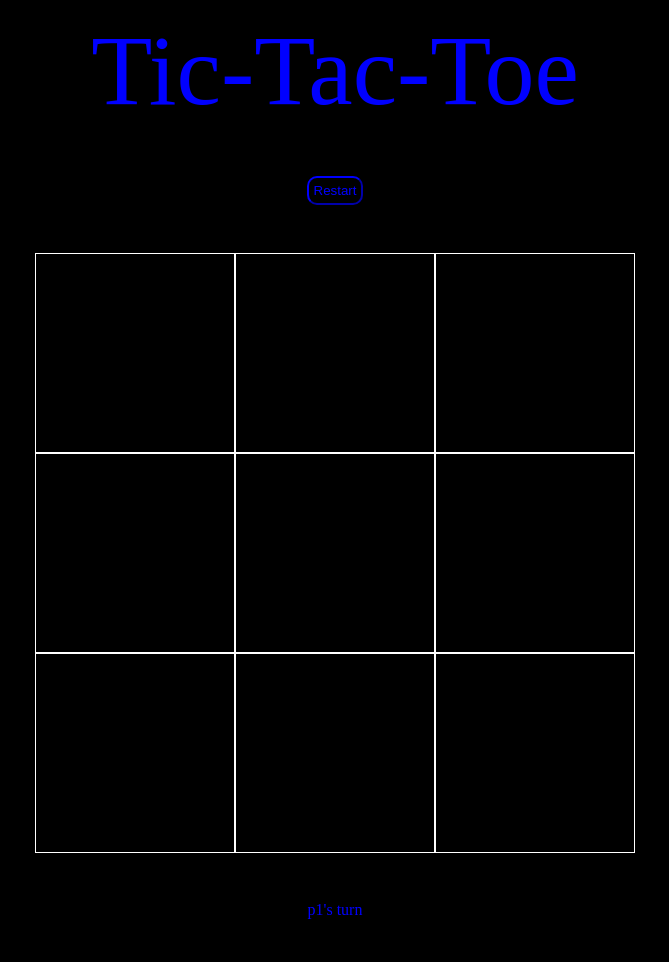
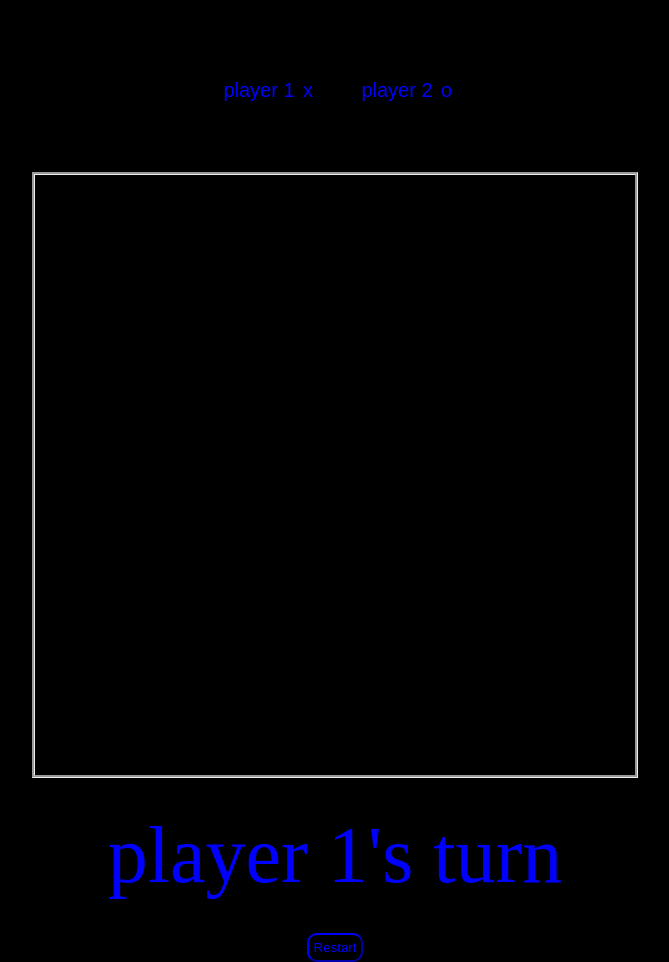
Before and after one commit to David-Fonseca/TTT, a plain HTML site: page index.html in a window 1280 px wide. Shown: the whole page, without its empty margins (305-974 px from the left). Before the commit the page ends 919 px from the top, so only its background shows below. Drawn offline with Linux system fonts and the light colour scheme.

Commit message:
added option to change names and player signs

```diff
--- a/index.html
+++ b/index.html
@@ -9,8 +9,21 @@
     <script src="script.js" defer></script>
 </head>
 <body>
-    <div class="header">Tic-Tac-Toe</div>
-    <button id="restart">Restart</button>
+    <div class="header">
+        <form>
+            <div>
+                <input type="text" id="p1" value="player 1" maxlength="10">
+                <input type="text" id="p1Sign" value="x" maxlength="1">
+            </div>
+            <div>
+                <input type="text" id="p2" value="player 2" maxlength="10">
+                <input type="text" id="p2Sign" value="o" maxlength="1">
+            </div>
+
+
+        </form>
+    </div>
+
     <div class="grid">
         <div class="field" data-index="0"></div>
         <div class="field" data-index="1"></div>
@@ -23,5 +36,6 @@
         <div class="field" data-index="8"></div>
     </div>
     <div id="message"></div>
+    <button id="restart">Restart</button>
 </body>
 </html>
--- a/script.js
+++ b/script.js
@@ -20,59 +20,25 @@ const gameBoard = (() => {
     return {setField, getField, reset};
 })();
 
-const displayControl =(() => {
-    const gameGrid=document.querySelectorAll('.field');
-    const restartBtn = document.getElementById('restart');
-    const messageSlot = document.getElementById('message');
+const gameControl =(()=>{
+    let player1;
+    let player2;
 
-    gameGrid.forEach((field)=>field.addEventListener('click',(e)=>{
-
-        if(gameControl.getOver()==true||e.target.textContent!=="") return;
-        gameControl.playRound(parseInt(e.target.dataset.index));
-        updateGameboard();
-
-    }
-
-    ));
-
-    restartBtn.addEventListener('click', (e)=>{
-        gameBoard.reset();
-        gameControl.reset();
-        updateGameboard();
-    })
-
-    const updateGameboard=()=>{
-        for (let i = 0; i<gameGrid.length;i++){
-            gameGrid[i].textContent = gameBoard.getField(i);
-        }
-    }
-
-    const setResultMessage = (winner) =>{
-        console.log({winner});
-        if (winner === 'Draw'){
-            setMessage('Its a Draw');
-        }
-        else{
-            console.log('here')
-            setMessage(`Player: ${winner} won`);
-        }
-    }
-    const setMessage = (message)=>{
-        console.log({message})
-        messageSlot.textContent=message;
-    }
-    return {setResultMessage, setMessage};
-})();
-
-const gameControl =(()=>{
-    const player1 = Player('p1','x');
-    const player2 = Player('p2','o');
     let over =false;
     let round = 1;
     const horizontals = [[0,1,2],[3,4,5],[6,7,8]];
     const verticals = [[0,3,6],[1,4,7],[2,5,8]];
     const diagonals = [[0,4,8],[2,4,6]];
     const getActivePlayer = () =>{return round%2 == 1? player1:player2};
+
+    const setPlayerNames = () =>{
+        let p1Name = document.getElementById('p1').value;
+        let p2Name = document.getElementById('p2').value;
+        let p1Sign = document.getElementById('p1Sign').value;
+        let p2Sign = document.getElementById('p2Sign').value;
+        player1 = Player(p1Name,p1Sign);
+        player2 = Player(p2Name,p2Sign);
+    }
 
     const playRound=(index)=>{
         gameBoard.setField(index, getActivePlayer().getSign());
@@ -145,7 +111,54 @@ const gameControl =(()=>{
         round =1;
         displayControl.setMessage(`${getActivePlayer().getName()}'s turn`);
     }
-    return {getActivePlayer, playRound, getOver,reset};
+    return {getActivePlayer, playRound, getOver,reset, setPlayerNames};
 })();
 
+const displayControl =(() => {
+    const gameGrid=document.querySelectorAll('.field');
+    const restartBtn = document.getElementById('restart');
+    const messageSlot = document.getElementById('message');
+    gameControl.setPlayerNames();
+
+    gameGrid.forEach((field)=>field.addEventListener('click',(e)=>{
+        gameControl.setPlayerNames();
+        if(gameControl.getOver()==true||e.target.textContent!=="") return;
+        gameControl.playRound(parseInt(e.target.dataset.index));
+        updateGameboard();
+
+    }
+
+    ));
+
+    restartBtn.addEventListener('click', (e)=>{
+        gameBoard.reset();
+        gameControl.reset();
+        updateGameboard();
+    })
+
+    const updateGameboard=()=>{
+        for (let i = 0; i<gameGrid.length;i++){
+            gameGrid[i].textContent = gameBoard.getField(i);
+        }
+    }
+
+    const setResultMessage = (winner) =>{
+        console.log({winner});
+        if (winner === 'Draw'){
+            setMessage('Its a Draw');
+        }
+        else{
+            console.log('here')
+            setMessage(`Player: ${winner} won`);
+        }
+    }
+    const setMessage = (message)=>{
+        console.log({message})
+        messageSlot.textContent=message;
+    }
+    return {setResultMessage, setMessage};
+})();
+
+
+
 displayControl.setMessage(`${gameControl.getActivePlayer().getName()}'s turn`);
--- a/style.css
+++ b/style.css
@@ -6,39 +6,69 @@
     margin:0;
 }
 body{
-    margin-top: 1vw;
+    margin-top: 5vh;
     display:flex;
     flex-direction: column;
     justify-content: center;
     align-items: center;
     background-color: black;
     color: blue;
-    gap:6vh;
+    gap:4vh;
 }
 
 .header{
     font-size: 100px;
 }
 
-.message{
-    font-size: 30px;
+#message{
+    font-size: 80px;
 }
 
 .grid{
     display:grid;
     grid-template:200px 200px 200px / 200px 200px 200px;
-
+    border: groove;
 }
 .grid div{
-    border-style: groove;
-    border-color:white;
+    border-style: none;
+
     border-width: 1px;
     font-family: fam1;
     color:blue;
     font-size: 160px;
     text-align: center;
 }
+form, form div{
+    height: 100px;
+    text-align: center;
+    display: flex;
+    align-items: center;
 
+}
+form{
+    gap:40px;
+}
+.grid div:hover{
+    background-color: grey;
+}
+input{
+    background-color: black;
+    color:blue;
+    border-style: none;
+    width:80px;
+    font-size: 20px;
+    border-radius: 10px;
+    height:40px;
+    text-align: center;
+
+}
+input:hover{
+    color:white;
+    background-color: grey;
+}
+#p1Sign, #p2Sign{
+    width:10px;
+}
 button{
     color:blue;
     background-color: black;
```
